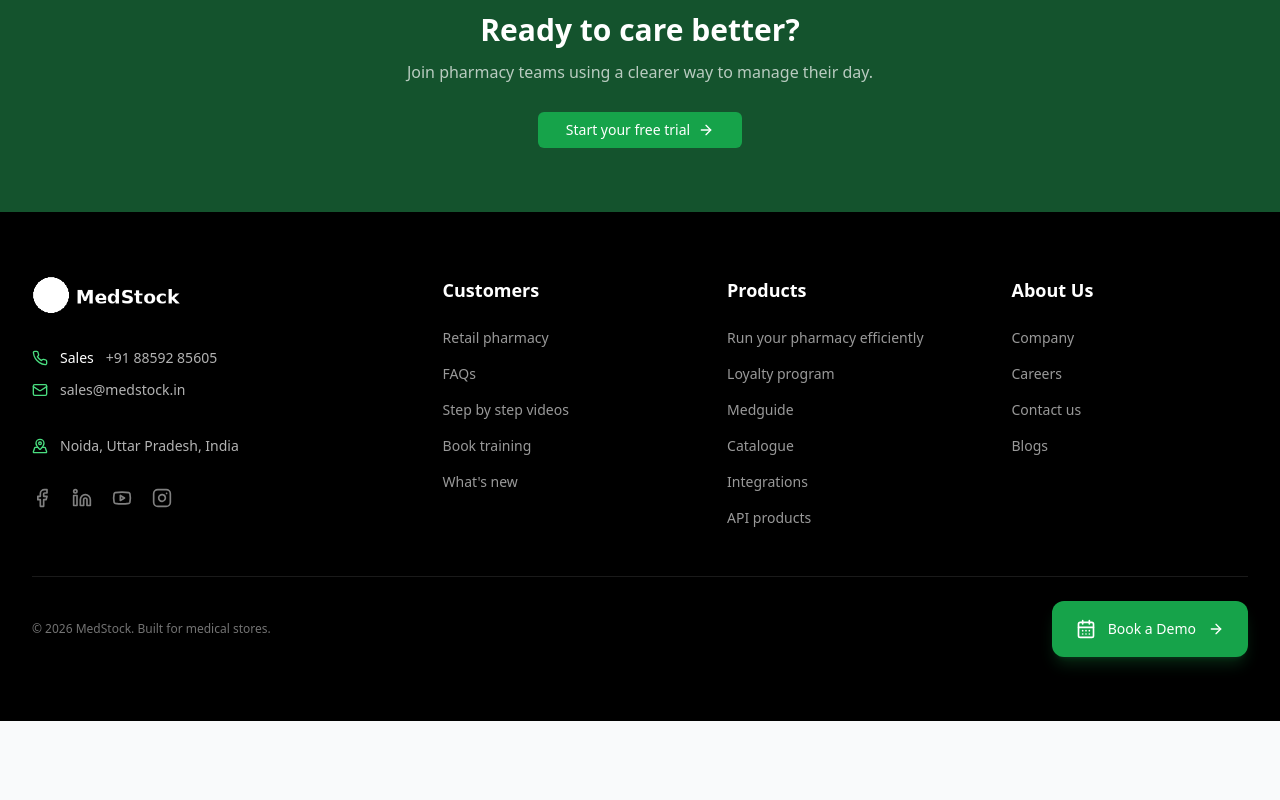
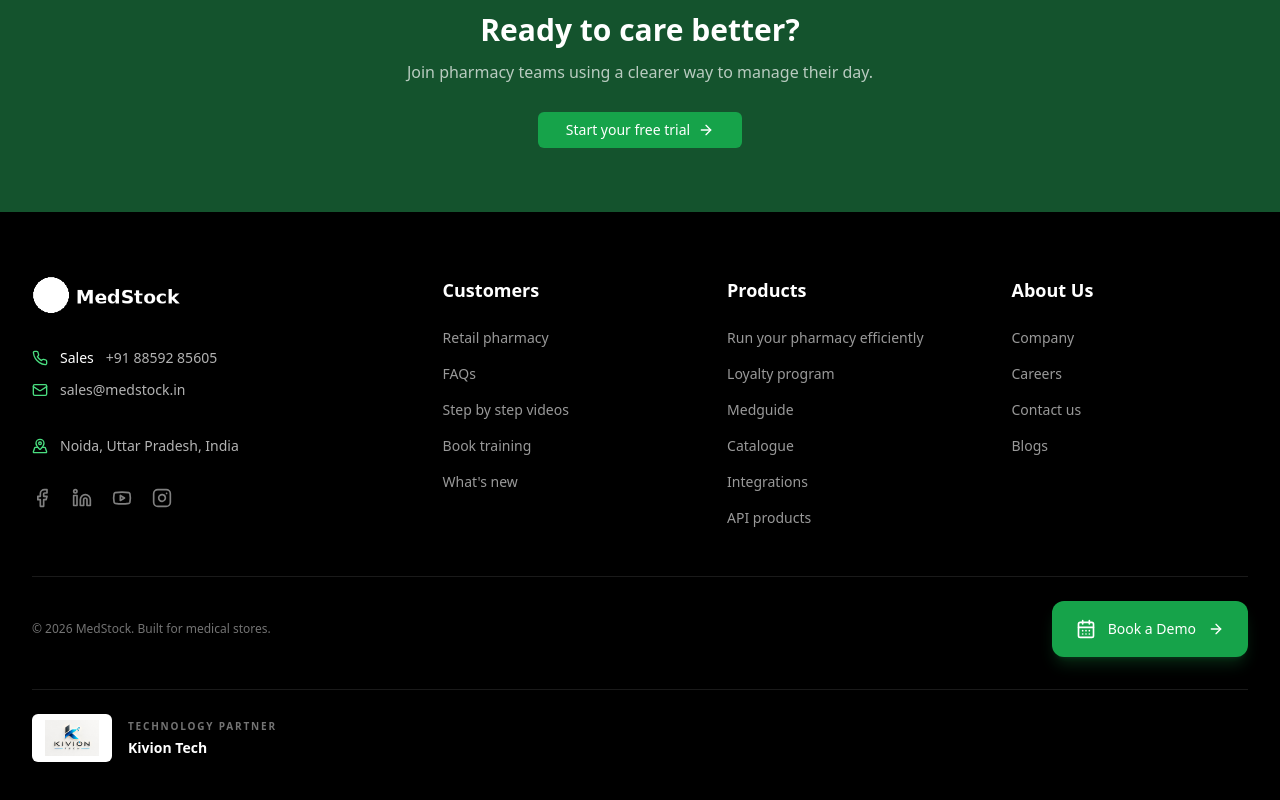
Before and after one commit to nishantsharma9798-gif/medical-store-dashboard-frontend, a React (Vite) app: page / in a window 1280 px wide. Shown: the part 5948-6748 px from the top of the page. Before the commit the page ends 6669 px from the top, so only its background shows below. Built offline with nearby package versions, Linux system fonts and the light colour scheme; no server answers.

Commit message:
changes-29-9

```diff
--- a/src/features/home/HomePage.tsx
+++ b/src/features/home/HomePage.tsx
@@ -458,6 +458,18 @@ export default function HomePage() {
           <span>© {new Date().getFullYear()} MedStock. Built for medical stores.</span>
           <Link to="/signup"><Button className="h-14 gap-3 rounded-xl bg-brand-500 px-6 text-base text-white shadow-lg shadow-brand-500/20 hover:bg-brand-400"><CalendarDays className="h-5 w-5" /> Book a Demo <ArrowRight className="h-4 w-4" /></Button></Link>
         </div>
+        <div className="mx-auto mt-8 flex max-w-7xl items-center gap-4 border-t border-white/10 pt-6">
+          <img
+            src="/images/com-logo.jpg"
+            alt="Kivion Tech logo"
+            className="h-12 w-20 rounded-md bg-white object-contain p-1.5"
+            onError={(event) => { event.currentTarget.style.visibility = "hidden"; }}
+          />
+          <div>
+            <p className="text-[10px] font-semibold uppercase tracking-[0.18em] text-white/45">Technology partner</p>
+            <p className="mt-1 text-sm font-semibold text-white">Kivion Tech</p>
+          </div>
+        </div>
       </footer>
     </div>
   );
```
Also changed, not shown: public/images/com-logo.jpg (added).
